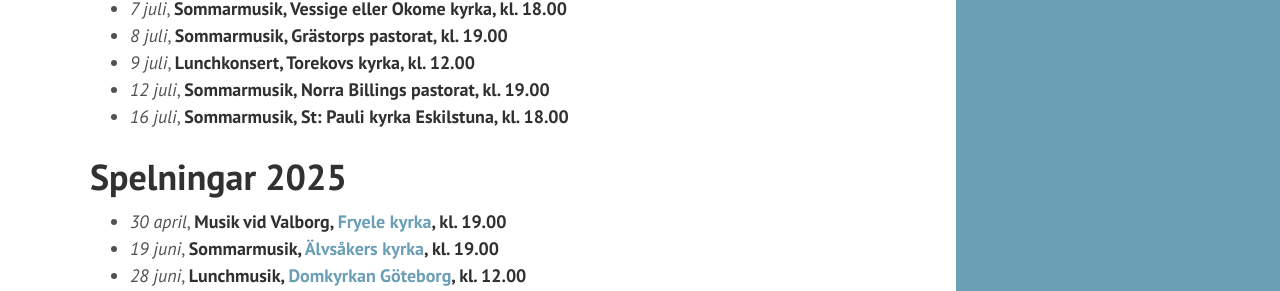
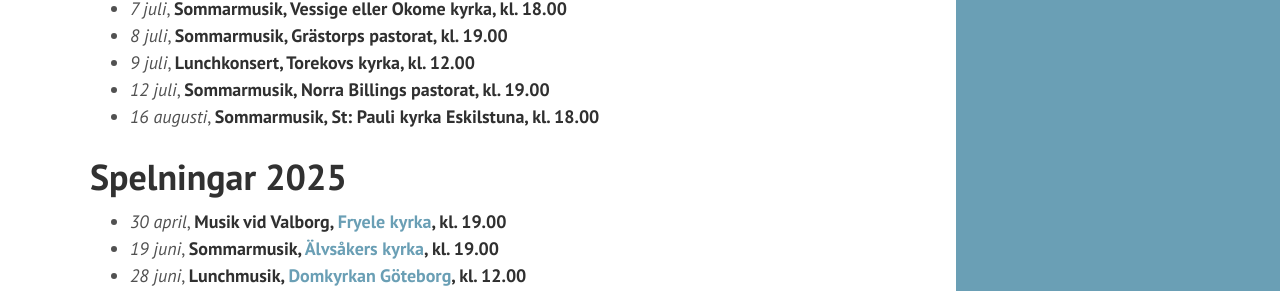
Before and after one commit to trinning/trinning.github.io, a Jekyll site: the page built from index.md, in a window 1280 px wide and 900 px high, scrolled down 651 px. Shown: the part 155-446 px from the top of the window. Built offline with Jekyll 4.4.1, drawn with Linux system fonts in a browser that asks for light colours.

Commit message:
Update index.md

```diff
--- a/index.md
+++ b/index.md
@@ -21,7 +21,7 @@ in lite norskt, amerikanskt, låtar från de brittiska öarna och visor från de
 * *8 juli*, **Sommarmusik, Grästorps pastorat, kl. 19.00**
 * *9 juli*, **Lunchkonsert, Torekovs kyrka, kl. 12.00**
 * *12 juli*, **Sommarmusik, Norra Billings pastorat, kl. 19.00**
-* *16 juli*, **Sommarmusik, St: Pauli kyrka Eskilstuna, kl. 18.00**
+* *16 augusti*, **Sommarmusik, St: Pauli kyrka Eskilstuna, kl. 18.00**
 
 # Spelningar 2025
 * *30 april*, **Musik vid Valborg, [Fryele kyrka](https://maps.app.goo.gl/KTtytmoXQFw1pnDA9 "Karta till spelningen"), kl. 19.00**
```
